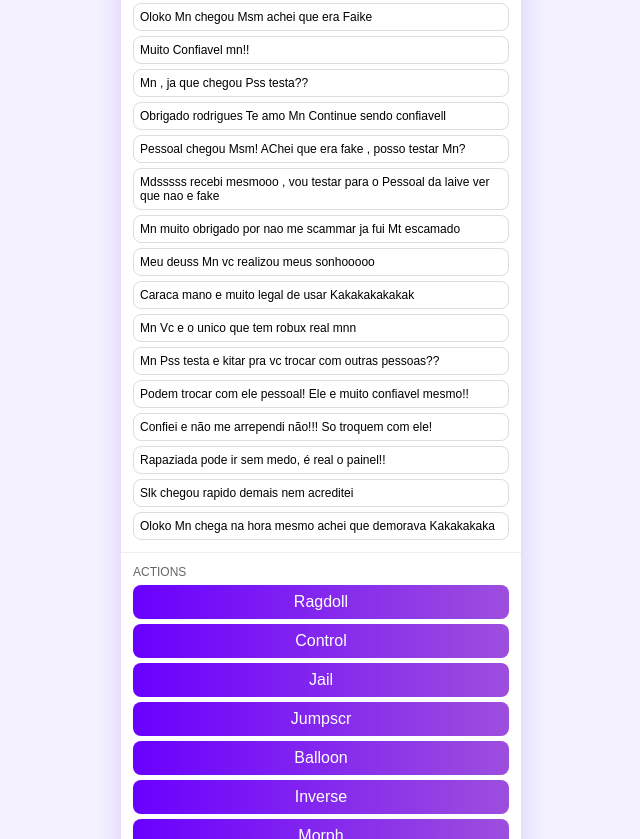
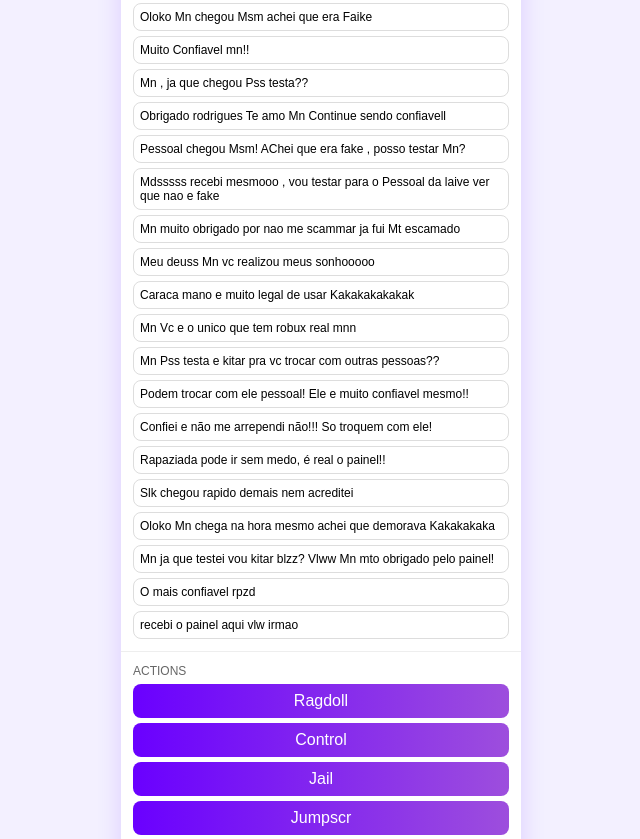
Before and after one commit to zrnfps/luarmor-ws, a website: page index.html in a window 1280 px wide. Shown: the part 337-1176 px from the top of the page, without its empty margins (319-959 px from the left). Drawn offline with Linux system fonts and the light colour scheme.

Commit message:
Update index.html

```diff
--- a/index.html
+++ b/index.html
@@ -178,7 +178,11 @@ const messages = [
 "Confiei e não me arrependi não!!! So troquem com ele!",
 "Rapaziada pode ir sem medo, é real o painel!!",
 "Slk chegou rapido demais nem acreditei",
-"Oloko Mn chega na hora mesmo achei que demorava Kakakakaka"
+"Oloko Mn chega na hora mesmo achei que demorava Kakakakaka",
+"Mn ja que testei vou kitar blzz? Vlww Mn mto obrigado pelo painel!",
+"O mais confiavel rpzd",
+"recebi o painel aqui vlw irmao"
+
 ];
 
 // render msgs
```
